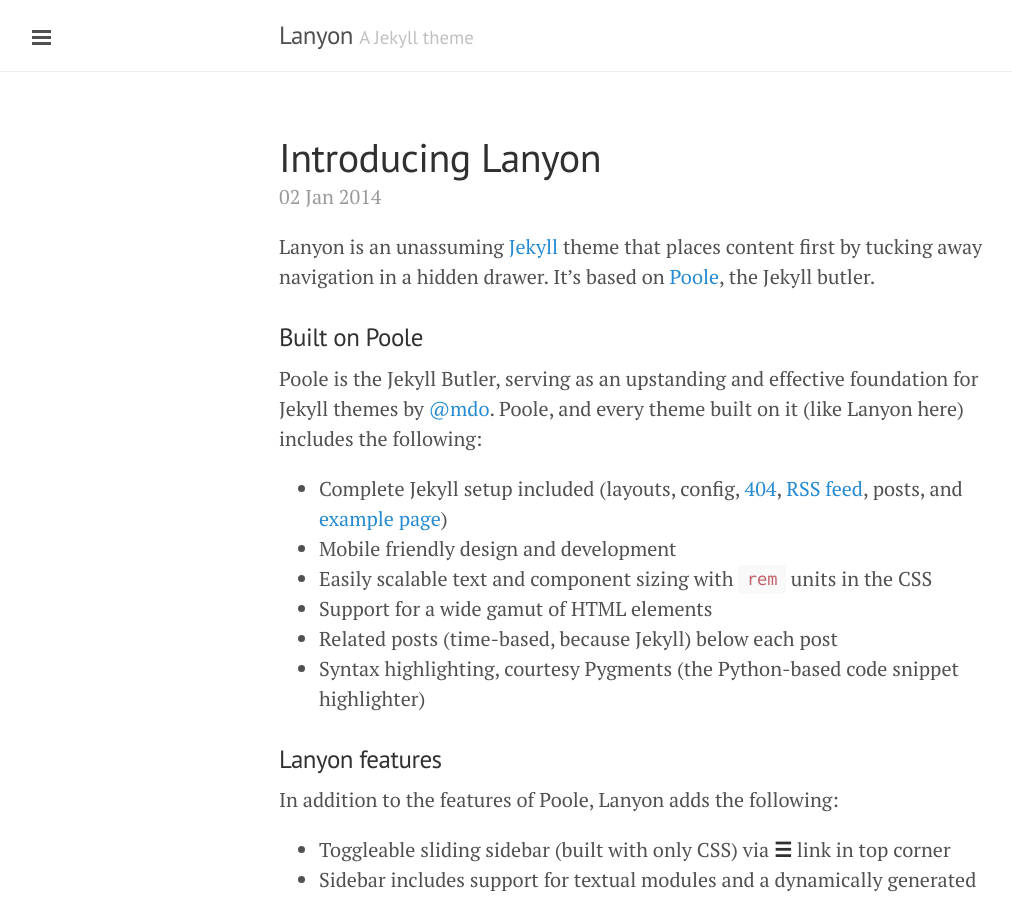
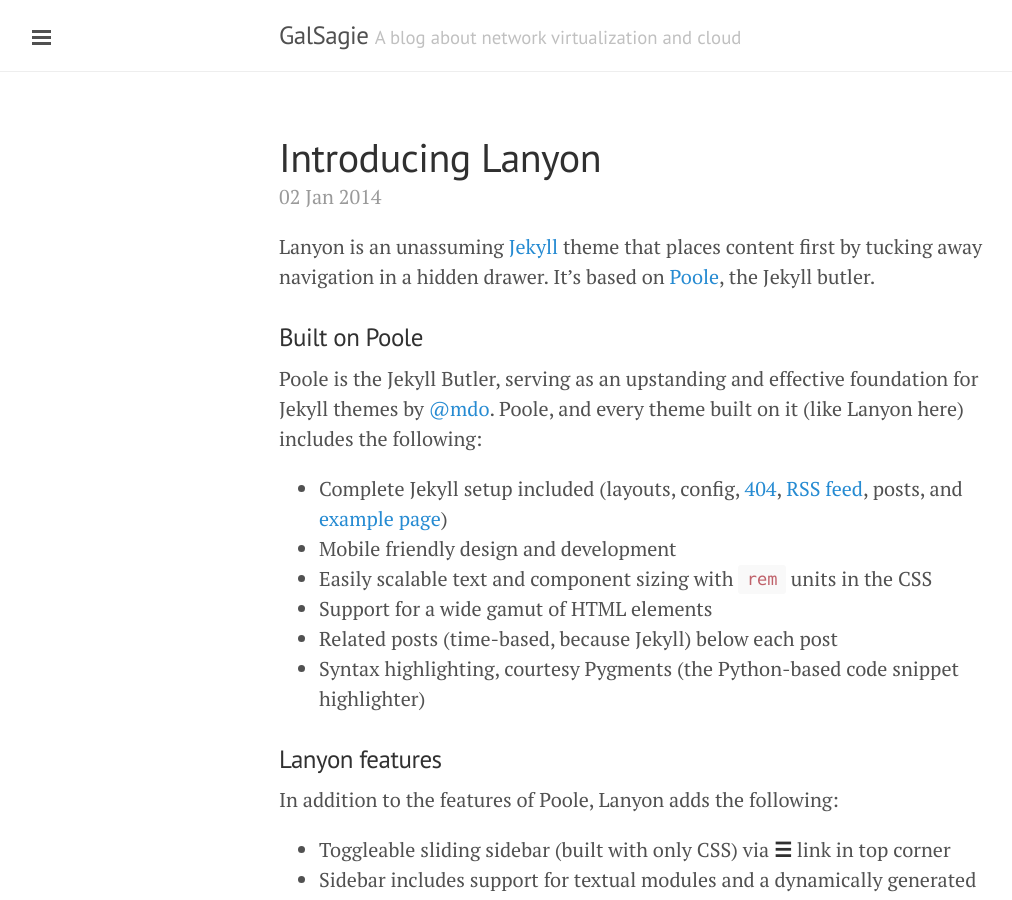
Before and after one commit to GalSagie/GalSagie.github.io, a Jekyll site: the page built from index.html, in a window 1280 px wide and 900 px high. Shown: the whole window, without its empty margins (1-1013 px from the left). Built offline with Jekyll 4.4.1, drawn with Linux system fonts in a browser that asks for light colours; Markdown is read by kramdown in place of the engine named in the settings; the list of posts is cut into pages by our own code.

Commit message:
Added archieves and changed descriptions

```diff
--- a/_config.yml
+++ b/_config.yml
@@ -9,9 +9,9 @@ permalink:           pretty
 relative_permalinks: true
 
 # Setup
-title:               Lanyon
-tagline:             'A Jekyll theme'
-description:         'A reserved <a href="http://jekyllrb.com" target="_blank">Jekyll</a> theme that places the utmost gravity on content with a hidden drawer. Made by <a href="https://twitter.com/mdo" target="_blank">@mdo</a>.'
+title:               GalSagie
+tagline:             'A blog about network virtualization and cloud'
+description:         'Icon Here'
 url:                 http://galsagie.github.io
 baseurl:             /
 paginate:            5
--- a/_includes/sidebar.html
+++ b/_includes/sidebar.html
@@ -25,9 +25,6 @@
       {% endif %}
     {% endfor %}
 
-    <a class="sidebar-nav-item" href="{{ site.github.repo }}/archive/v{{ site.version }}.zip">Download</a>
-    <a class="sidebar-nav-item" href="{{ site.github.repo }}">GitHub project</a>
-    <span class="sidebar-nav-item">Currently v{{ site.version }}</span>
   </nav>
 
   <div class="sidebar-item">
```
Also changed, not shown: archives.html (added, +13 -0 lines).
